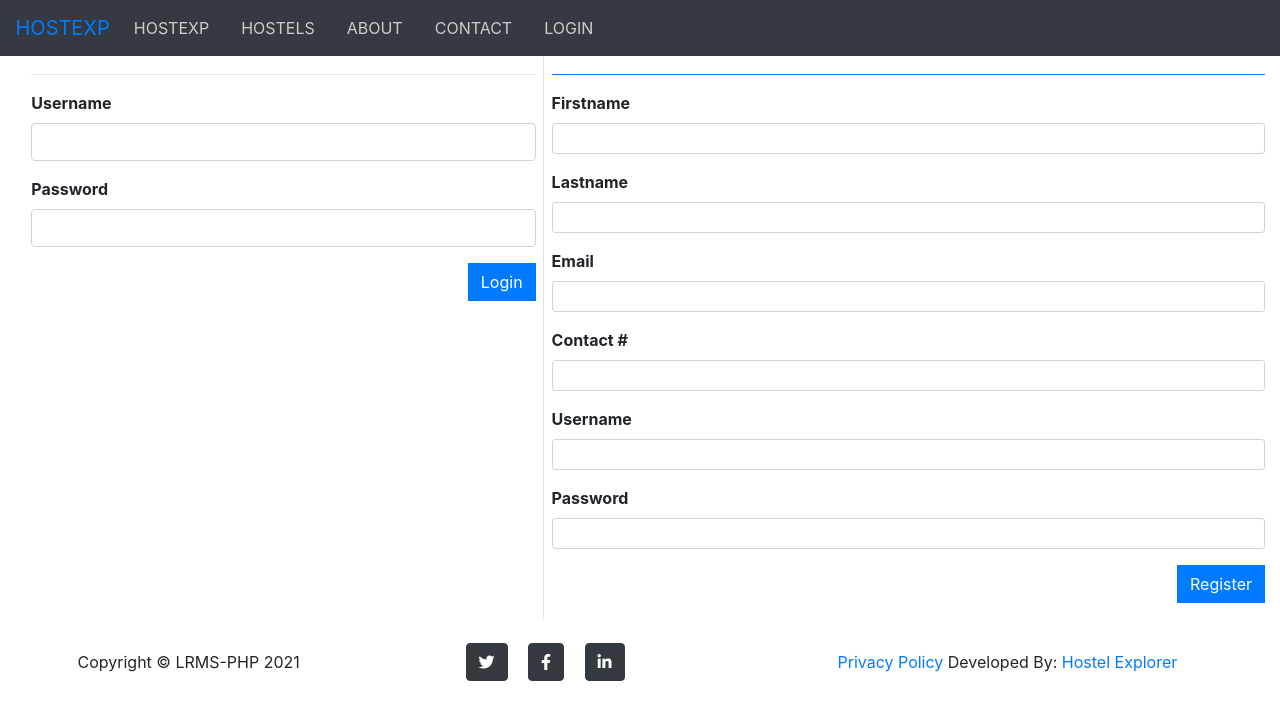
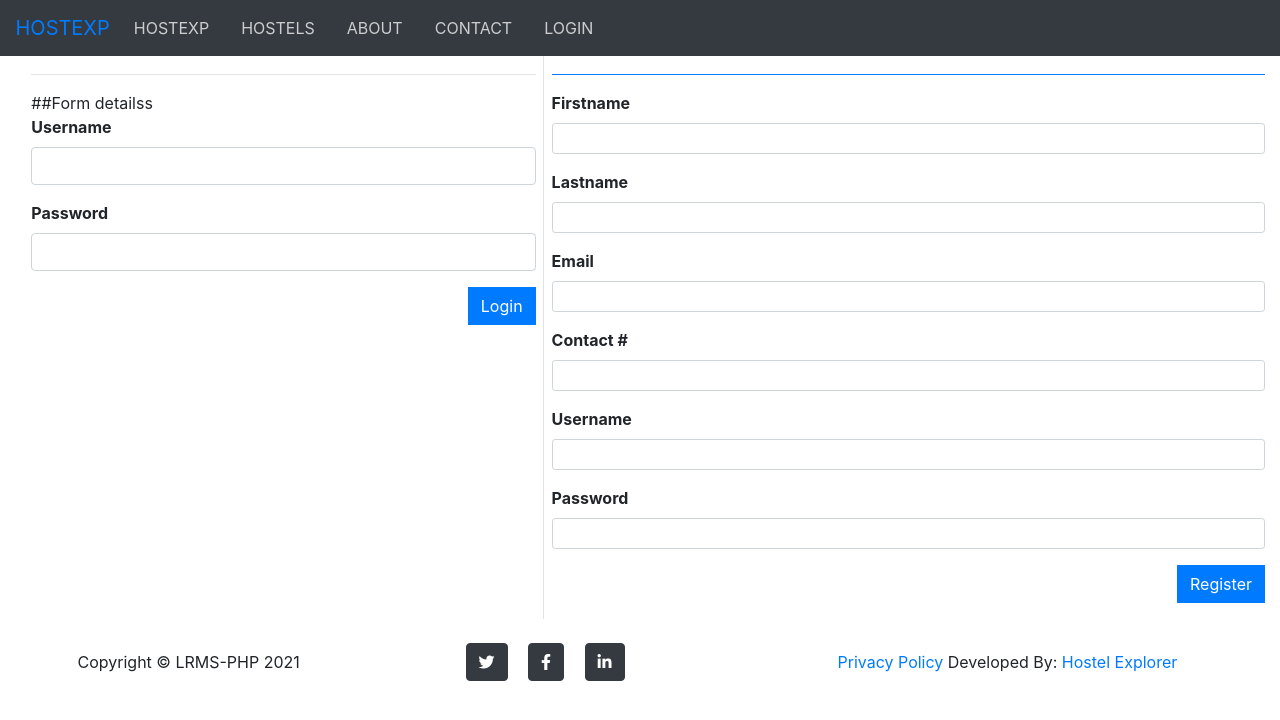
Before and after one commit to miirotrevor/Hostel_explorer_app-repo, a PHP site: page /lodge/index.php?page=login in a window 1280 px wide. Shown: the top 720 px of the page. Run offline with PHP 8.4, Linux system fonts and the light colour scheme; data comes from the database, SQL or seed files in the repository; some libraries are stand-ins or nearby versions.

Commit message:
Update login.php
Added comments on the Login pages

```diff
--- a/login.php
+++ b/login.php
@@ -1,3 +1,4 @@
+##Login page
 <style>
     #uni_modal .modal-content>.modal-footer,#uni_modal .modal-content>.modal-header{
         display:none;
@@ -13,6 +14,7 @@
         <div class="col-lg-5 border-right">
             <h3 class="text-center">Login</h3>
             <hr>
+            ##Form detailss
             <form action="" id="login-form">
                 <div class="form-group">
                     <label for="" class="control-label">Username</label>
```
